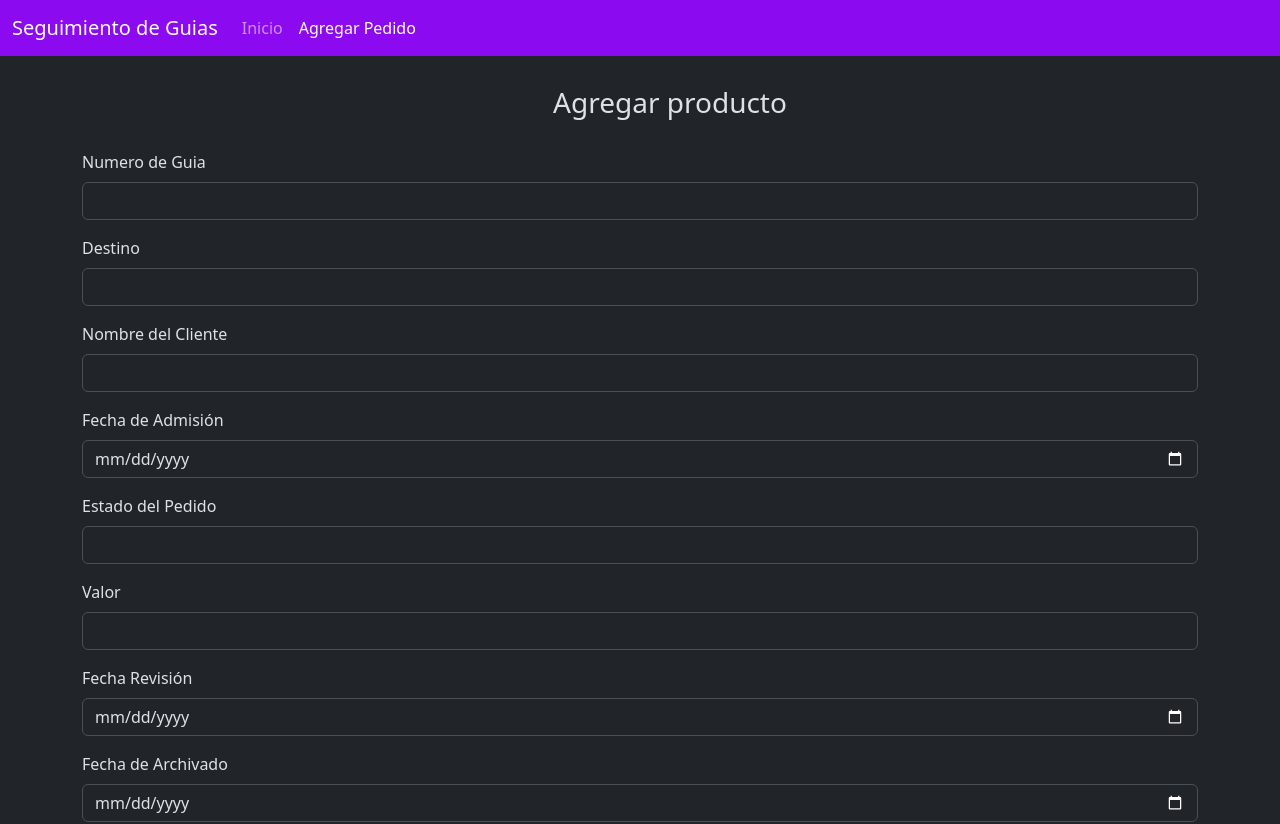
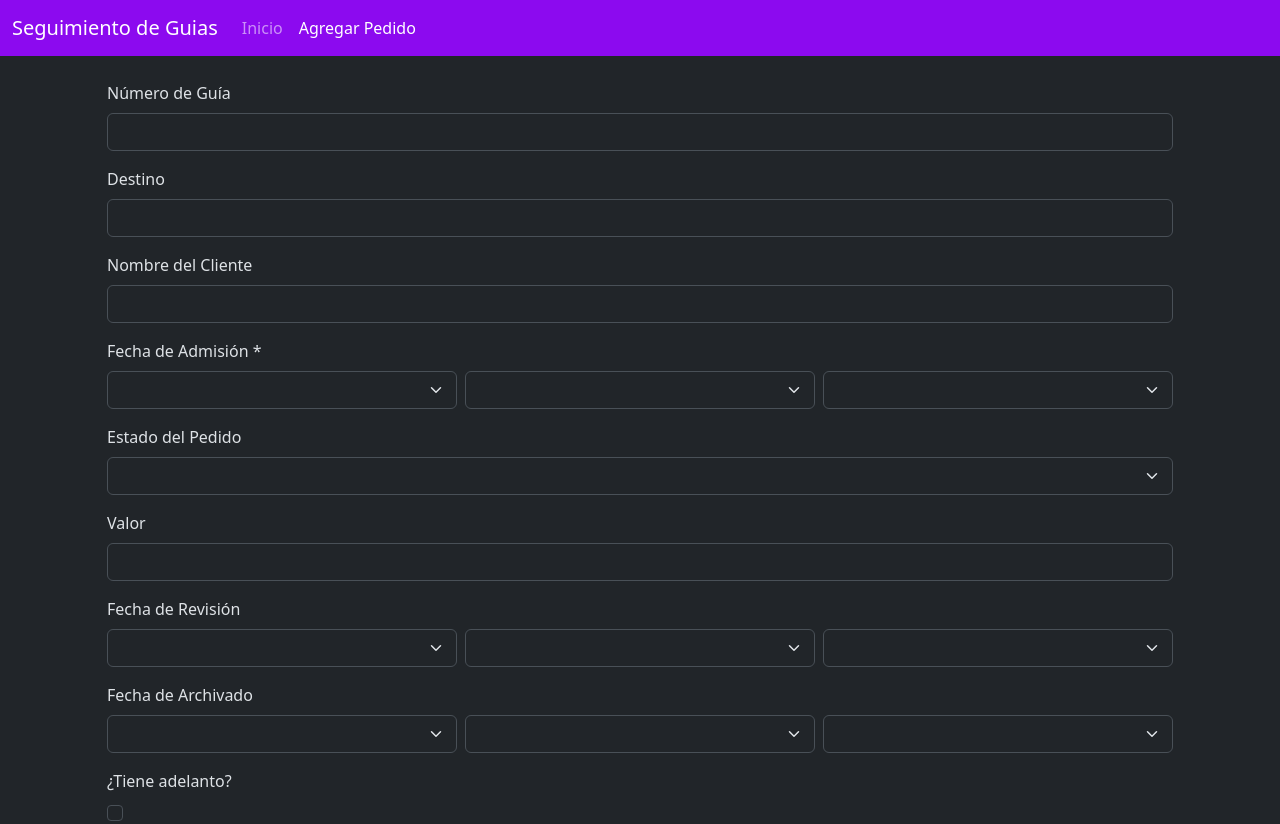
Before and after one commit to carlosninacio/seguimiento-guias-angular-spring-ai, an Angular app in the folder frontend-angular/: page /agregar-pedido in a window 1280 px wide. Shown: the top 824 px of the page. Built offline with nearby package versions, Linux system fonts and the light colour scheme.

Commit message:
FORMULARIO TERMINADO

```diff
--- a/frontend-angular/src/app/agregar-pedido/agregar-pedido.html
+++ b/frontend-angular/src/app/agregar-pedido/agregar-pedido.html
@@ -1,58 +1,139 @@
 <div class="container">
-    <div class="container text-center" style="margin:30px">
-        <h3>Agregar producto</h3>
-    </div>
-    <form (ngSubmit)="onSubmit()">
+    <form (ngSubmit)="onSubmit()" autocomplete="off" style="margin: 25px;">
+        <!-- Número de Guía -->
         <div class="mb-3">
-            <label for="numeroGuia" class="form-label">Numero de Guia</label>
-            <input type="text" class="form-control" id="numeroGuia" name="numeroGuia" [(ngModel)] = "pedido.numeroGuia">
-            <!-- <input type="text" class="form-control" id="numeroGuia"  aria-describedby="emailHelp">
-            <div id="emailHelp" class="form-text">We'll never share your email with anyone else.</div> -->
+            <label for="numeroGuia" class="form-label">Número de Guía</label>
+            <input type="text" class="form-control" id="numeroGuia" name="numeroGuia" [(ngModel)]="pedido.numeroGuia"
+                required>
         </div>
+
+        <!-- Destino -->
         <div class="mb-3">
             <label for="destino" class="form-label">Destino</label>
-            <input type="text" class="form-control" id="destino" name="destino" [(ngModel)] = "pedido.destino">
+            <input type="text" class="form-control" id="destino" name="destino" [(ngModel)]="pedido.destino">
         </div>
+
+        <!-- Nombre Cliente -->
         <div class="mb-3">
             <label for="nombreCliente" class="form-label">Nombre del Cliente</label>
-            <input type="text" class="form-control" id="nombreCliente" name="nombreCliente" [(ngModel)] = "pedido.nombreCliente">
+            <input type="text" class="form-control" id="nombreCliente" name="nombreCliente"
+                [(ngModel)]="pedido.nombreCliente">
         </div>
+
+        <!-- Fecha de Admisión (obligatoria) -->
         <div class="mb-3">
-            <label for="fechaAdmision" class="form-label">Fecha de Admisión</label>
-            <input type="date" class="form-control" id="fechaAdmision" name="fechaAdmision" [(ngModel)] = "pedido.fechaAdmision">
+            <label class="form-label">Fecha de Admisión *</label>
+            <div class="d-flex gap-2">
+                <select class="form-select" [(ngModel)]="anioAdmision" name="anioAdmision"
+                    (change)="actualizarFecha('admision')" required>
+                    <option value="">Año</option>
+                    <option *ngFor="let anio of anios" [value]="anio">{{ anio }}</option>
+                </select>
+
+                <select class="form-select" [(ngModel)]="mesAdmision" name="mesAdmision"
+                    (change)="actualizarFecha('admision')" required>
+                    <option value="">Mes</option>
+                    <option *ngFor="let mes of meses" [value]="mes.valor">{{ mes.nombre }}</option>
+                </select>
+
+                <select class="form-select" [(ngModel)]="diaAdmision" name="diaAdmision"
+                    (change)="actualizarFecha('admision')" required>
+                    <option value="">Día</option>
+                    <option *ngFor="let dia of dias" [value]="dia">{{ dia }}</option>
+                </select>
+            </div>
         </div>
+
+        <!-- Estado del Pedido -->
         <div class="mb-3">
             <label for="estadoPedido" class="form-label">Estado del Pedido</label>
-            <input type="text" class="form-control" id="estadoPedido" name="estadoPedido" [(ngModel)] = "pedido.estadoPedido">
+            <select class="form-select" id="estadoPedido" name="estadoPedido" [(ngModel)]="pedido.estadoPedido">
+                <option value="">Seleccione estado</option>
+                <option *ngFor="let estado of estados" [value]="estado">{{ estado }}</option>
+            </select>
         </div>
+
+        <!-- Valor -->
         <div class="mb-3">
             <label for="valor" class="form-label">Valor</label>
-            <input type="number" class="form-control" id="valor" name="valor" [(ngModel)] = "pedido.valor">
-        </div>
-        <div class="mb-3">
-            <label for="fechaRevision" class="form-label">Fecha Revisión</label>
-            <input type="date" class="form-control" id="fechaRevision" name="fechaRevision" [(ngModel)] = "pedido.fechaRevision">
-        </div>
-        <div class="mb-3">
-            <label for="fechaArchivado" class="form-label">Fecha de Archivado</label>
-            <input type="date" class="form-control" id="fechaArchivado" name="fechaArchivado" [(ngModel)] = "pedido.fechaArchivado">
+            <input type="number" class="form-control" id="valor" name="valor" [(ngModel)]="pedido.valor">
         </div>
 
+        <!-- Fecha de Revisión -->
         <div class="mb-3">
-            <label for="adelanto" class="form-label">Adelanto</label>
-            <input type="number" class="form-control" id="adelanto" name="adelanto" [(ngModel)] = "pedido.adelanto">
+            <label class="form-label">Fecha de Revisión</label>
+            <div class="d-flex gap-2">
+                <select class="form-select" [(ngModel)]="anioRevision" name="anioRevision"
+                    (change)="actualizarFecha('revision')">
+                    <option value="">Año</option>
+                    <option *ngFor="let anio of anios" [value]="anio">{{ anio }}</option>
+                </select>
+
+                <select class="form-select" [(ngModel)]="mesRevision" name="mesRevision"
+                    (change)="actualizarFecha('revision')">
+                    <option value="">Mes</option>
+                    <option *ngFor="let mes of meses" [value]="mes.valor">{{ mes.nombre }}</option>
+                </select>
+
+                <select class="form-select" [(ngModel)]="diaRevision" name="diaRevision"
+                    (change)="actualizarFecha('revision')">
+                    <option value="">Día</option>
+                    <option *ngFor="let dia of dias" [value]="dia">{{ dia }}</option>
+                </select>
+            </div>
         </div>
-                <!-- <div class="mb-3 form-check">
-            <input type="checkbox" class="form-check-input" id="exampleCheck1">
-            <label class="form-check-label" for="exampleCheck1">Check me out</label>
-        </div> -->
+
+        <!-- Fecha de Archivado -->
+        <div class="mb-3">
+            <label class="form-label">Fecha de Archivado</label>
+            <div class="d-flex gap-2">
+                <select class="form-select" [(ngModel)]="anioArchivado" name="anioArchivado"
+                    (change)="actualizarFecha('archivado')">
+                    <option value="">Año</option>
+                    <option *ngFor="let anio of anios" [value]="anio">{{ anio }}</option>
+                </select>
+
+                <select class="form-select" [(ngModel)]="mesArchivado" name="mesArchivado"
+                    (change)="actualizarFecha('archivado')">
+                    <option value="">Mes</option>
+                    <option *ngFor="let mes of meses" [value]="mes.valor">{{ mes.nombre }}</option>
+                </select>
+
+                <select class="form-select" [(ngModel)]="diaArchivado" name="diaArchivado"
+                    (change)="actualizarFecha('archivado')">
+                    <option value="">Día</option>
+                    <option *ngFor="let dia of dias" [value]="dia">{{ dia }}</option>
+                </select>
+            </div>
+        </div>
+
+        <!-- Adelanto -->
+        <div class="mb-3">
+            <label class="form-label">¿Tiene adelanto?</label>
+            <div class="form-check">
+                <input class="form-check-input" type="checkbox" id="tieneAdelanto" [(ngModel)]="tieneAdelanto"
+                    name="tieneAdelanto" (change)="toggleAdelanto()">
+                <label class="form-check-label" for="tieneAdelanto">
+                </label>
+            </div>
+
+            <div class="mt-2" *ngIf="tieneAdelanto">
+                <label for="adelanto" class="form-label">Valor del Adelanto</label>
+                <input type="number" class="form-control" id="adelanto" name="adelanto" [(ngModel)]="pedido.adelanto"
+                    [required]="tieneAdelanto">
+            </div>
+        </div>
+
+        <!-- Unidades -->
         <div class="mb-3">
             <label for="unidades" class="form-label">Unidades</label>
-            <input type="number" class="form-control" id="unidades" name="unidades" [(ngModel)] = "pedido.unidades">
+            <input type="number" class="form-control" id="unidades" name="unidades" [(ngModel)]="pedido.unidades">
         </div>
+
+        <!-- Botones -->
         <div class="text-center" style="margin:30px">
-                    <button type="submit" class="btn btn-warning btn-sm me-3">Agregar</button>
-        <a href="/" class="btn btn-danger btn-sm">Regresar</a>
+            <button type="submit" class="btn btn-warning btn-sm me-3">Agregar</button>
+            <a href="/" class="btn btn-danger btn-sm">Regresar</a>
         </div>
     </form>
 </div>
--- a/frontend-angular/src/app/agregar-pedido/agregar-pedido.ts
+++ b/frontend-angular/src/app/agregar-pedido/agregar-pedido.ts
@@ -1,28 +1,108 @@
-import { Component, inject } from '@angular/core';
+import { Component, OnInit, inject } from '@angular/core';
 import { FormsModule } from '@angular/forms';
 import { Pedido } from '../pedido';
 import { PedidoService } from '../servicios/pedido';
 import { Router } from '@angular/router';
+import { CommonModule } from '@angular/common';
 
 @Component({
   selector: 'app-agregar-pedido',
-  imports: [FormsModule],
-  templateUrl: './agregar-pedido.html'
+  imports: [CommonModule, FormsModule],
+  templateUrl: './agregar-pedido.html',
+  standalone: true,
+
 })
-export class AgregarPedido {
+export class AgregarPedido implements OnInit {
   pedido: Pedido = new Pedido();
+
   private pedidoServicio = inject(PedidoService);
   private enrutador = inject(Router);
 
+  // Dropdown de estados
+  estados = ['VIAJANDO', 'DISTRIBUCIÓN', 'REINTENTO', 'OFICINA', 'ENTREGADO', 'DEVOLUCIÓN', 'ARCHIVADO'];
+
+  // Fecha de Admisión
+  anioAdmision!: number;
+  mesAdmision!: number;
+  diaAdmision!: number;
+
+  // Fecha de Revisión
+  anioRevision!: number;
+  mesRevision!: number;
+  diaRevision!: number;
+
+  // Fecha de Archivado
+  anioArchivado!: number;
+  mesArchivado!: number;
+  diaArchivado!: number;
+
+  // Control de adelanto
+  tieneAdelanto: boolean = false;
+
+  // Listas de opciones para fechas
+  anios: number[] = [];
+  meses = [
+    { nombre: 'Enero', valor: 1 }, { nombre: 'Febrero', valor: 2 }, { nombre: 'Marzo', valor: 3 },
+    { nombre: 'Abril', valor: 4 }, { nombre: 'Mayo', valor: 5 }, { nombre: 'Junio', valor: 6 },
+    { nombre: 'Julio', valor: 7 }, { nombre: 'Agosto', valor: 8 }, { nombre: 'Septiembre', valor: 9 },
+    { nombre: 'Octubre', valor: 10 }, { nombre: 'Noviembre', valor: 11 }, { nombre: 'Diciembre', valor: 12 }
+  ];
+  dias: number[] = Array.from({ length: 31 }, (_, i) => i + 1);
+
+  ngOnInit() {
+    const anioActual = new Date().getFullYear();
+    this.anios = Array.from({ length: 10 }, (_, i) => anioActual - i);
+  }
+
+  actualizarFecha(tipo: string) {
+    switch (tipo) {
+      case 'admision':
+        this.pedido.fechaAdmision = this.crearFecha(this.anioAdmision, this.mesAdmision, this.diaAdmision);
+        break;
+      case 'revision':
+        this.pedido.fechaRevision = this.crearFecha(this.anioRevision, this.mesRevision, this.diaRevision);
+        break;
+      case 'archivado':
+        this.pedido.fechaArchivado = this.crearFecha(this.anioArchivado, this.mesArchivado, this.diaArchivado);
+        break;
+    }
+  }
+
+  crearFecha(anio?: number, mes?: number, dia?: number): Date | null {
+    if (anio && mes && dia) {
+      // mes - 1 porque en JS los meses van de 0 a 11
+      return new Date(anio, mes - 1, dia);
+    }
+    return null;
+  }
+
+  componerFecha(anio?: number, mes?: number, dia?: number): string | null {
+    if (anio && mes && dia) {
+      return `${anio}-${mes.toString().padStart(2, '0')}-${dia.toString().padStart(2, '0')}`;
+    }
+    return null; // si no se completa, se devuelve null
+  }
+
+  toggleAdelanto() {
+    if (!this.tieneAdelanto) {
+      this.pedido.adelanto = null; // desactivar campo y limpiar valor
+    }
+  }
+
   onSubmit() {
+    // Validar fecha de admisión obligatoria
+    if (!this.pedido.fechaAdmision) {
+      alert('La fecha de admisión es obligatoria');
+      return;
+    }
+
     this.guardarPedido();
   }
 
   guardarPedido() {
     this.pedidoServicio.agregarPedido(this.pedido).subscribe({
-      next: (datos) => {
-        this.irListaPedidos();
-      }, error: (error:any) => {console.log(error)}
+      next: () => this.irListaPedidos(),
+      error: (error: any) => console.error(error)
     });
   }
 
```
Also changed, not shown: frontend-angular/src/app/pedido.ts (+5 -5 lines).
